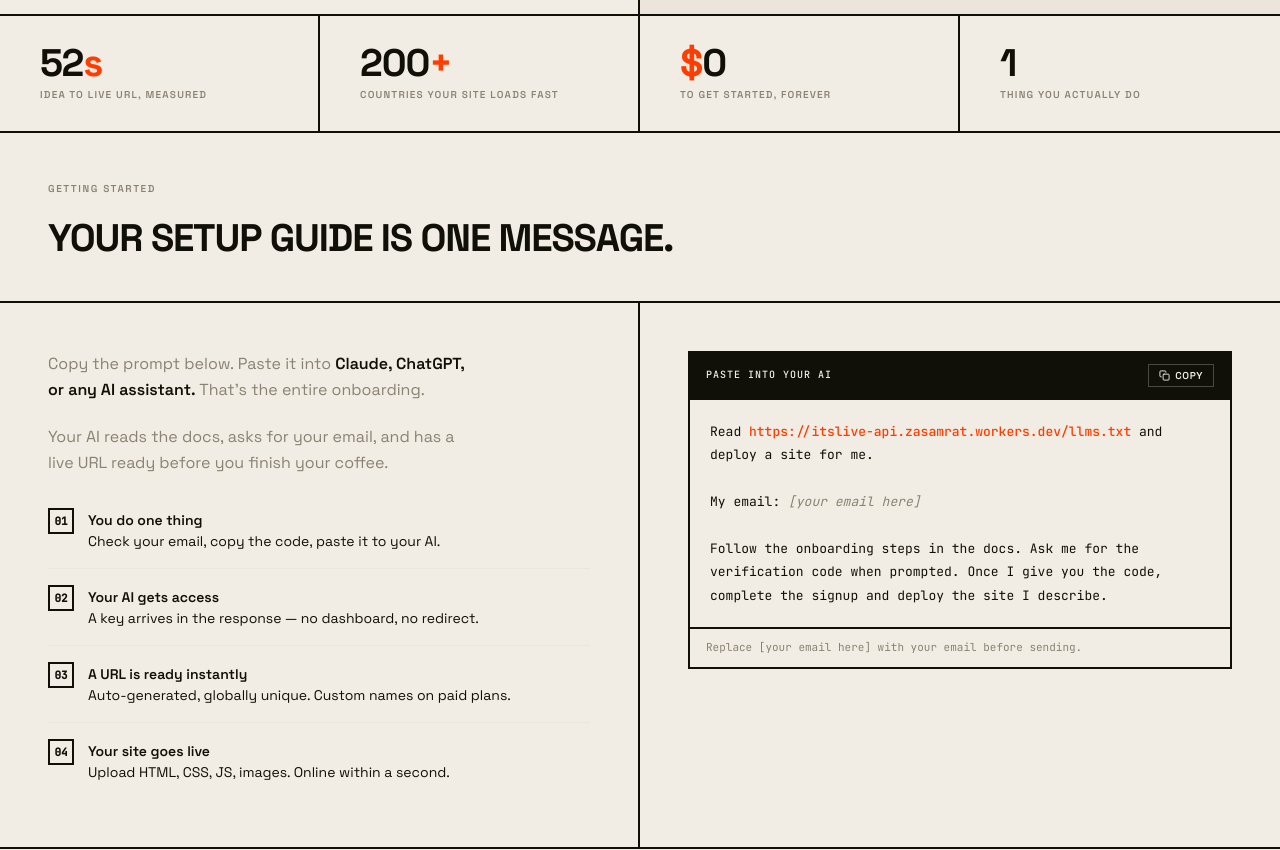
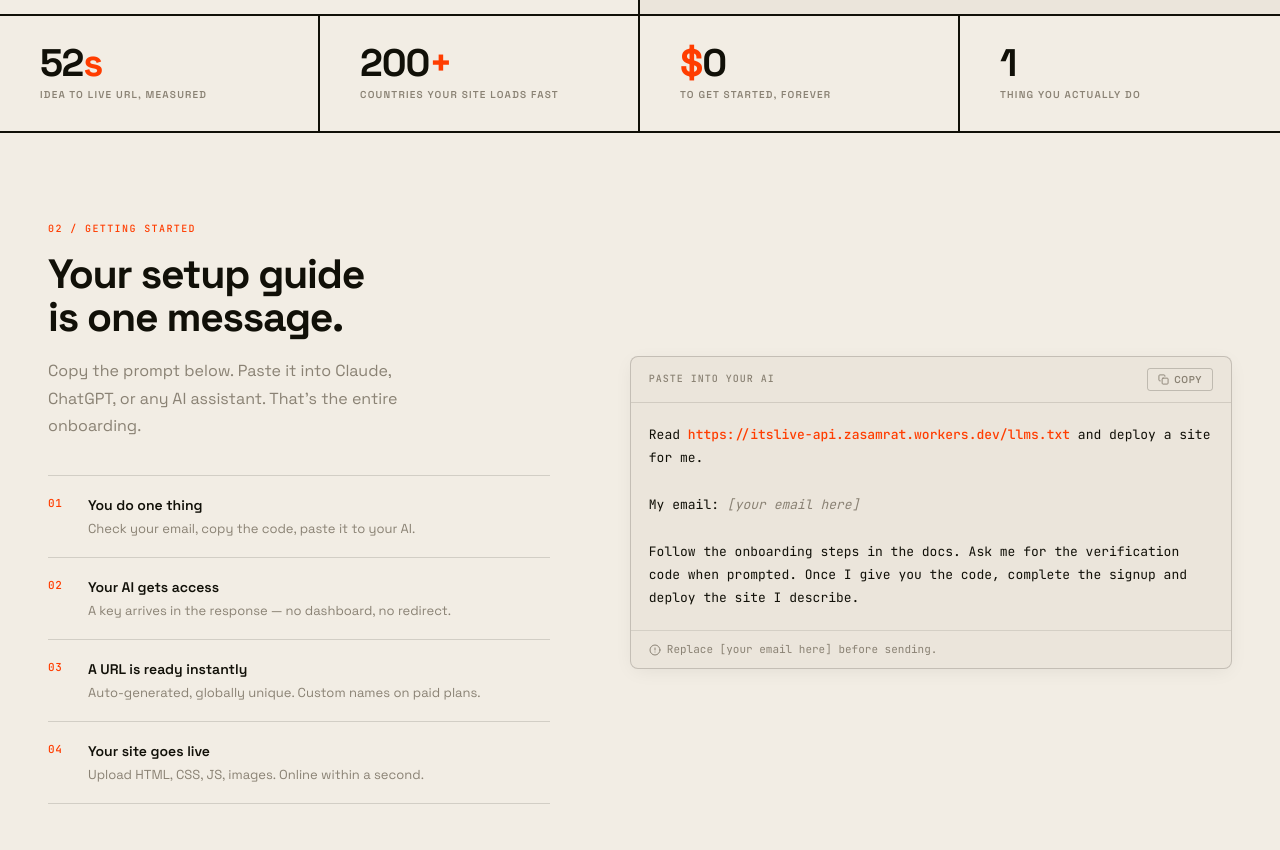
Before and after one commit to samratjha96/itslive, a website: page landing/index.html in a window 1280 px wide. Shown: the part 780-1630 px from the top of the page. Drawn offline with Linux system fonts and the light colour scheme.

Commit message:
feat(landing): centralize API URL + editorial getting started section
- API_BASE constant in script; all 7 URL references use data-api-path
  attributes — change one line when domain changes
- Getting started: padding-based layout (no edge-to-edge border grid),
  section label in accent at top of left column, thin 1px step
  separators with plain colored numbers, light surface prompt box
  with subtle shadow and border-radius

```diff
--- a/landing/index.html
+++ b/landing/index.html
@@ -185,78 +185,79 @@
     /* GETTING STARTED */
     .getting-started {
       border-bottom: 2px solid var(--border);
+      padding: 88px 48px;
     }
-    .gs-header {
-      padding: 48px 48px 32px;
-      border-bottom: 2px solid var(--border);
+    .gs-inner {
+      max-width: 1280px; margin: 0 auto;
+      display: grid; grid-template-columns: 1fr 1.2fr;
+      gap: 80px; align-items: center;
     }
-    .gs-header .section-label { margin-bottom: 10px; }
-    .gs-header h2 {
-      font-size: clamp(26px, 3vw, 40px); font-weight: 700;
-      letter-spacing: -0.03em; text-transform: uppercase; margin-top: 8px;
+    .gs-label {
+      font-family: var(--mono); font-size: 10px; font-weight: 500;
+      letter-spacing: 0.14em; text-transform: uppercase;
+      color: var(--accent); margin-bottom: 16px;
     }
-    .gs-body {
-      display: grid; grid-template-columns: 1fr 1fr;
-      gap: 0;
+    .gs-inner h2 {
+      font-size: clamp(30px, 3.2vw, 48px); font-weight: 700;
+      letter-spacing: -0.03em; line-height: 1.05; margin-bottom: 18px;
     }
-    .gs-left {
-      padding: 48px; border-right: 2px solid var(--border);
+    .gs-intro {
+      font-size: 16px; color: var(--muted); line-height: 1.7;
+      max-width: 400px; margin-bottom: 36px;
     }
-    .gs-left p {
-      font-size: 16px; line-height: 1.65; color: var(--muted); margin-bottom: 20px; max-width: 420px;
+    .gs-steps { display: flex; flex-direction: column; }
+    .gs-step {
+      display: flex; gap: 18px; padding: 18px 0;
+      border-top: 1px solid rgba(17,16,8,.14);
     }
-    .gs-left p strong { color: var(--text); font-weight: 600; }
-    .gs-steps { display: flex; flex-direction: column; gap: 0; margin-top: 32px; }
-    .gs-step {
-      display: flex; gap: 14px; align-items: flex-start;
-      padding: 16px 0; border-top: 1px solid var(--surface);
+    .gs-step:last-child { border-bottom: 1px solid rgba(17,16,8,.14); }
+    .gs-num {
+      font-family: var(--mono); font-size: 11px; font-weight: 500;
+      color: var(--accent); letter-spacing: 0.06em;
+      flex-shrink: 0; width: 22px; padding-top: 1px;
     }
-    .gs-step:first-child { border-top: none; padding-top: 0; }
-    .gs-step-num {
-      flex-shrink: 0; width: 26px; height: 26px;
-      border: 2px solid var(--border);
-      display: flex; align-items: center; justify-content: center;
-      font-size: 11px; font-weight: 700; font-family: var(--mono);
+    .gs-step-title { font-size: 14px; font-weight: 600; margin-bottom: 3px; }
+    .gs-step-desc { font-size: 13px; color: var(--muted); line-height: 1.5; }
+
+    /* Prompt box — lighter editorial style */
+    .prompt-box {
+      background: var(--surface);
+      border: 1.5px solid rgba(17,16,8,.18);
+      border-radius: 8px; overflow: hidden;
+      box-shadow: 0 4px 20px -4px rgba(17,16,8,.08);
     }
-    .gs-step-text { font-size: 14px; line-height: 1.5; padding-top: 2px; }
-    .gs-step-text strong { font-weight: 600; }
-
-    .gs-right { padding: 48px; }
-    .prompt-box { border: 2px solid var(--border); }
     .prompt-box-header {
-      background: var(--text);
-      padding: 11px 16px;
+      padding: 11px 18px; border-bottom: 1px solid rgba(17,16,8,.12);
       display: flex; align-items: center; justify-content: space-between;
-      border-bottom: 2px solid var(--border);
     }
-    .prompt-box-header span {
+    .prompt-box-label {
       font-family: var(--mono); font-size: 10px; font-weight: 500;
-      letter-spacing: 0.1em; text-transform: uppercase; color: var(--bg);
+      color: var(--muted); letter-spacing: 0.1em; text-transform: uppercase;
     }
     .copy-btn {
       display: flex; align-items: center; gap: 5px;
-      background: transparent; border: 1px solid rgba(242,237,228,.25);
-      color: var(--bg); padding: 4px 10px;
+      background: transparent; border: 1px solid rgba(17,16,8,.2);
+      color: var(--muted); padding: 4px 10px;
       font-size: 10px; font-weight: 600; font-family: var(--font);
       letter-spacing: 0.06em; text-transform: uppercase; cursor: pointer;
-      transition: border-color 0.12s;
+      border-radius: 3px; transition: color 0.12s, border-color 0.12s;
     }
-    .copy-btn:hover { border-color: rgba(242,237,228,.6); }
+    .copy-btn:hover { color: var(--text); border-color: rgba(17,16,8,.4); }
     .copy-btn svg { width: 11px; height: 11px; }
     .prompt-body {
-      padding: 20px 20px; font-family: var(--mono);
+      padding: 20px 18px; font-family: var(--mono);
       font-size: 13px; line-height: 1.8; color: var(--text);
       user-select: all; white-space: pre-wrap;
     }
     .prompt-body em { font-style: italic; color: var(--muted); }
     .prompt-body strong { color: var(--accent); font-weight: 500; }
     .prompt-note {
-      padding: 10px 16px; border-top: 2px solid var(--border);
+      padding: 10px 18px; border-top: 1px solid rgba(17,16,8,.1);
       font-size: 11px; color: var(--muted); font-family: var(--mono);
+      display: flex; align-items: center; gap: 6px;
     }
     @media (max-width: 900px) {
-      .gs-body { grid-template-columns: 1fr; }
-      .gs-left { border-right: none; border-bottom: 2px solid var(--border); }
+      .gs-inner { grid-template-columns: 1fr; gap: 48px; }
     }
 
     /* HOW IT WORKS */
@@ -457,14 +458,12 @@
       .how-header,
       .features-header { flex-direction: column; gap: 8px; }
 
-      .gs-header,
       .how-header,
       .features-header,
       .pricing-header,
       .api-header { padding: 32px 20px 24px; }
 
-      .gs-left,
-      .gs-right { padding: 28px 20px; }
+      .getting-started { padding: 48px 20px; }
 
       .stat-item { padding: 20px 20px; }
       .stat-item:nth-child(2) { border-right: none; }
@@ -565,37 +564,46 @@
 
 <!-- GETTING STARTED -->
 <section class="getting-started" id="getting-started">
-  <div class="gs-header">
-    <div class="section-label">Getting started</div>
-    <h2>Your setup guide is one message.</h2>
-  </div>
-  <div class="gs-body">
-    <div class="gs-left">
-      <p>Copy the prompt below. Paste it into <strong>Claude, ChatGPT, or any AI assistant.</strong> That's the entire onboarding.</p>
-      <p>Your AI reads the docs, asks for your email, and has a live URL ready before you finish your coffee.</p>
+  <div class="gs-inner">
+    <div>
+      <div class="gs-label">02 / Getting started</div>
+      <h2>Your setup guide<br>is one message.</h2>
+      <p class="gs-intro">Copy the prompt below. Paste it into Claude, ChatGPT, or any AI assistant. That's the entire onboarding.</p>
       <div class="gs-steps">
         <div class="gs-step">
-          <div class="gs-step-num">01</div>
-          <div class="gs-step-text"><strong>You do one thing</strong><br>Check your email, copy the code, paste it to your AI.</div>
+          <span class="gs-num">01</span>
+          <div>
+            <div class="gs-step-title">You do one thing</div>
+            <div class="gs-step-desc">Check your email, copy the code, paste it to your AI.</div>
+          </div>
         </div>
         <div class="gs-step">
-          <div class="gs-step-num">02</div>
-          <div class="gs-step-text"><strong>Your AI gets access</strong><br>A key arrives in the response — no dashboard, no redirect.</div>
+          <span class="gs-num">02</span>
+          <div>
+            <div class="gs-step-title">Your AI gets access</div>
+            <div class="gs-step-desc">A key arrives in the response — no dashboard, no redirect.</div>
+          </div>
         </div>
         <div class="gs-step">
-          <div class="gs-step-num">03</div>
-          <div class="gs-step-text"><strong>A URL is ready instantly</strong><br>Auto-generated, globally unique. Custom names on paid plans.</div>
+          <span class="gs-num">03</span>
+          <div>
+            <div class="gs-step-title">A URL is ready instantly</div>
+            <div class="gs-step-desc">Auto-generated, globally unique. Custom names on paid plans.</div>
+          </div>
         </div>
         <div class="gs-step">
-          <div class="gs-step-num">04</div>
-          <div class="gs-step-text"><strong>Your site goes live</strong><br>Upload HTML, CSS, JS, images. Online within a second.</div>
+          <span class="gs-num">04</span>
+          <div>
+            <div class="gs-step-title">Your site goes live</div>
+            <div class="gs-step-desc">Upload HTML, CSS, JS, images. Online within a second.</div>
+          </div>
         </div>
       </div>
     </div>
-    <div class="gs-right">
+    <div>
       <div class="prompt-box">
         <div class="prompt-box-header">
-          <span>Paste into your AI</span>
+          <span class="prompt-box-label">Paste into your AI</span>
           <button class="copy-btn" onclick="copyPrompt(this)">
             <svg viewBox="0 0 24 24" fill="none" stroke="currentColor" stroke-width="2" stroke-linecap="round" stroke-linejoin="round">
               <rect x="9" y="9" width="13" height="13" rx="2"/><path d="M5 15H4a2 2 0 0 1-2-2V4a2 2 0 0 1 2-2h9a2 2 0 0 1 2 2v1"/>
@@ -603,12 +611,15 @@
             Copy
           </button>
         </div>
-        <div class="prompt-body" id="prompt-text">Read <strong>https://itslive-api.zasamrat.workers.dev/llms.txt</strong> and deploy a site for me.
+        <div class="prompt-body" id="prompt-text">Read <strong data-api-path="/llms.txt"></strong> and deploy a site for me.
 
 My email: <em>[your email here]</em>
 
 Follow the onboarding steps in the docs. Ask me for the verification code when prompted. Once I give you the code, complete the signup and deploy the site I describe.</div>
-        <div class="prompt-note">Replace [your email here] with your email before sending.</div>
+        <div class="prompt-note">
+          <svg viewBox="0 0 24 24" fill="none" stroke="currentColor" stroke-width="2" stroke-linecap="round" stroke-linejoin="round" style="width:12px;height:12px;flex-shrink:0"><circle cx="12" cy="12" r="10"/><line x1="12" y1="8" x2="12" y2="12"/><line x1="12" y1="16" x2="12.01" y2="16"/></svg>
+          Replace [your email here] before sending.
+        </div>
       </div>
     </div>
   </div>
@@ -662,22 +673,22 @@ Follow the onboarding steps in the docs. Ask me for the verification code when p
         </div>
         <div class="terminal-body" style="font-size:12px;line-height:1.85;padding:20px">
 <span class="t-comment"># 1. Request a code</span><br>
-<span class="t-cmd">curl</span> -X POST https://itslive-api.zasamrat.workers.dev/signup \<br>
+<span class="t-cmd">curl</span> -X POST <span data-api-path="/signup"></span> \<br>
 &nbsp;&nbsp;-d '{"email":"you@example.com"}'<br>
 <span class="t-res">→ "Check your email for a code."</span><br>
 <br>
 <span class="t-comment"># You paste: AH7X2K9</span><br>
-<span class="t-cmd">curl</span> -X POST https://itslive-api.zasamrat.workers.dev/verify \<br>
+<span class="t-cmd">curl</span> -X POST <span data-api-path="/verify"></span> \<br>
 &nbsp;&nbsp;-d '{"email":"you@example.com","code":"AH7X2K9"}'<br>
 <span class="t-res">→ {"api_key": "il_live_..."}</span><br>
 <br>
 <span class="t-comment"># 2. Create a site</span><br>
-<span class="t-cmd">curl</span> -X POST https://itslive-api.zasamrat.workers.dev/sites \<br>
+<span class="t-cmd">curl</span> -X POST <span data-api-path="/sites"></span> \<br>
 &nbsp;&nbsp;-H "X-API-Key: il_live_..."<br>
 <span class="t-res">→ {"url": "https://violet-crane-42.itslive.dev"}</span><br>
 <br>
 <span class="t-comment"># 3. Publish your site</span><br>
-<span class="t-cmd">curl</span> -X PUT https://itslive-api.zasamrat.workers.dev/sites/violet-crane-42 \<br>
+<span class="t-cmd">curl</span> -X PUT <span data-api-path="/sites/violet-crane-42"></span> \<br>
 &nbsp;&nbsp;-H "X-API-Key: il_live_..." \<br>
 &nbsp;&nbsp;--data-binary @mysite.zip<br>
 <span class="t-ok">✓ Live at https://violet-crane-42.itslive.dev</span>
@@ -832,7 +843,7 @@ Follow the onboarding steps in the docs. Ask me for the verification code when p
     <div class="section-label">API Reference</div>
     <h2>The docs live at a URL.</h2>
     <p>We don't list endpoints on marketing pages — they'd be stale the moment we ship something new. The canonical reference is a plain-text file at a stable URL, formatted so both humans and AI agents can read it directly.</p>
-    <a href="https://itslive-api.zasamrat.workers.dev/llms.txt" target="_blank">
+    <a data-api-path="/llms.txt" target="_blank">
       Read the API docs
       <svg viewBox="0 0 24 24" fill="none" stroke="currentColor" stroke-width="2.5" stroke-linecap="round" stroke-linejoin="round">
         <path d="M18 13v6a2 2 0 0 1-2 2H5a2 2 0 0 1-2-2V8a2 2 0 0 1 2-2h6"/><polyline points="15 3 21 3 21 9"/><line x1="10" y1="14" x2="21" y2="3"/>
@@ -848,11 +859,21 @@ Follow the onboarding steps in the docs. Ask me for the verification code when p
   <ul class="footer-links">
     <li><a href="#how">How it works</a></li>
     <li><a href="#pricing">Pricing</a></li>
-    <li><a href="https://itslive-api.zasamrat.workers.dev/llms.txt" target="_blank">llms.txt</a></li>
+    <li><a data-api-path="/llms.txt" target="_blank">llms.txt</a></li>
   </ul>
 </footer>
 
 <script>
+// Change this one line when the API domain changes
+const API_BASE = 'https://itslive-api.zasamrat.workers.dev';
+
+document.addEventListener('DOMContentLoaded', () => {
+  document.querySelectorAll('[data-api-path]').forEach(el => {
+    const url = API_BASE + el.dataset.apiPath;
+    if (el.tagName === 'A') { el.href = url; } else { el.textContent = url; }
+  });
+});
+
 function copyPrompt(btn) {
   const text = document.getElementById('prompt-text').innerText;
   navigator.clipboard.writeText(text).then(() => {
```
